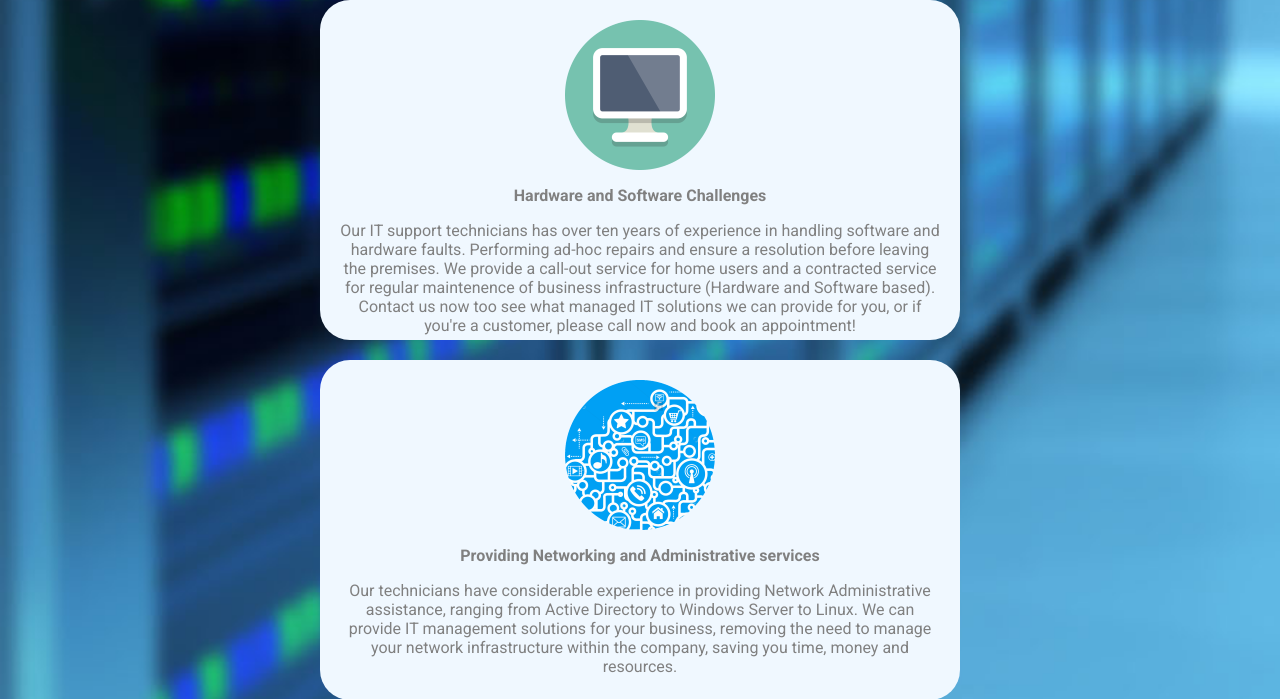
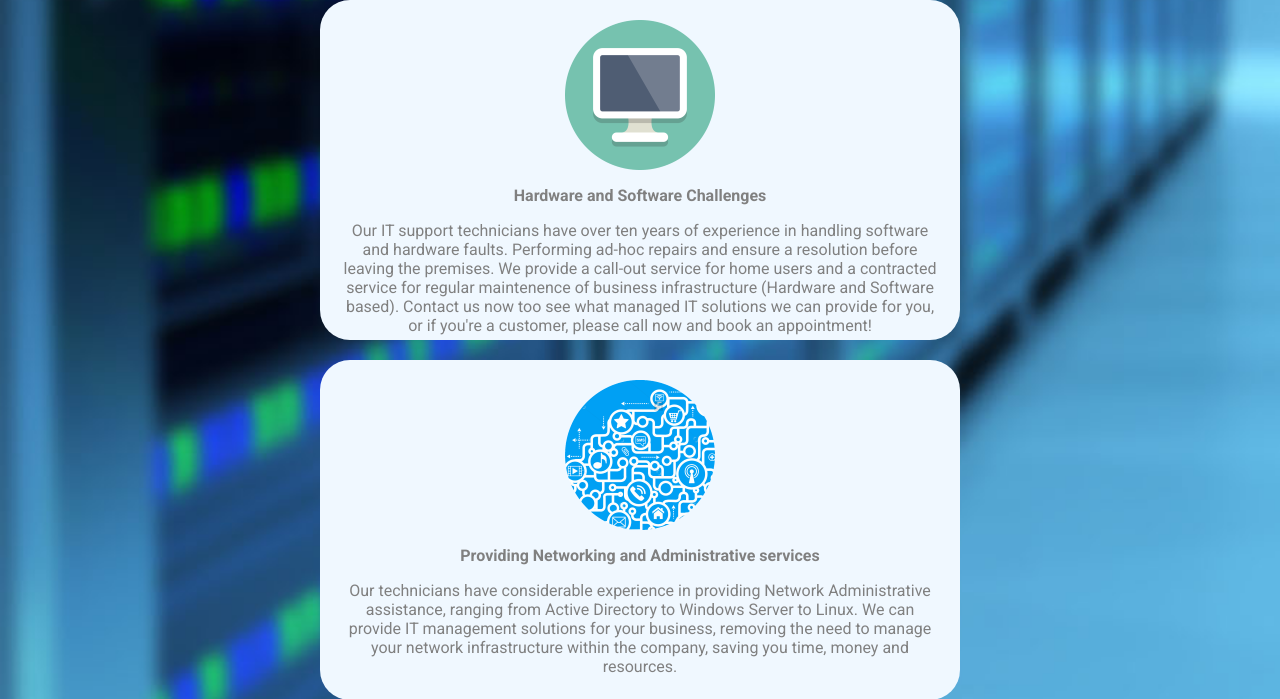
Before and after one commit to InterelaySolutions/InterelaySite, a PHP site: page / in a window 1280 px wide. Shown: the part 898-1597 px from the top of the page. Run offline with PHP 8.4, Linux system fonts and the light colour scheme.

Commit message:
Spelling Mistake

```diff
--- a/index.php
+++ b/index.php
@@ -69,7 +69,7 @@
                 <div class="equal-div33"><img src="images/Circle-icons-computer.png" style="width:100%;max-width:150px; height:auto;">
                 <header><h3>Hardware and Software Challenges</h3></header>
                 <article>
-                    <p>Our IT support technicians has over ten years of experience in handling software and hardware faults.  Performing ad-hoc repairs and ensure a resolution before leaving the premises.  We provide a call-out service for home users and a contracted service for regular maintenence of business infrastructure (Hardware and Software based).  Contact us now too see what managed IT solutions we can provide for you, or if you're a customer, please call now and book an appointment!</p>
+                    <p>Our IT support technicians have over ten years of experience in handling software and hardware faults.  Performing ad-hoc repairs and ensure a resolution before leaving the premises.  We provide a call-out service for home users and a contracted service for regular maintenence of business infrastructure (Hardware and Software based).  Contact us now too see what managed IT solutions we can provide for you, or if you're a customer, please call now and book an appointment!</p>
                 </article>
             </div>
             <div class="equal-div33"><img src="images/network.png" style="width:100%;max-width:150px; height:auto;">
```
